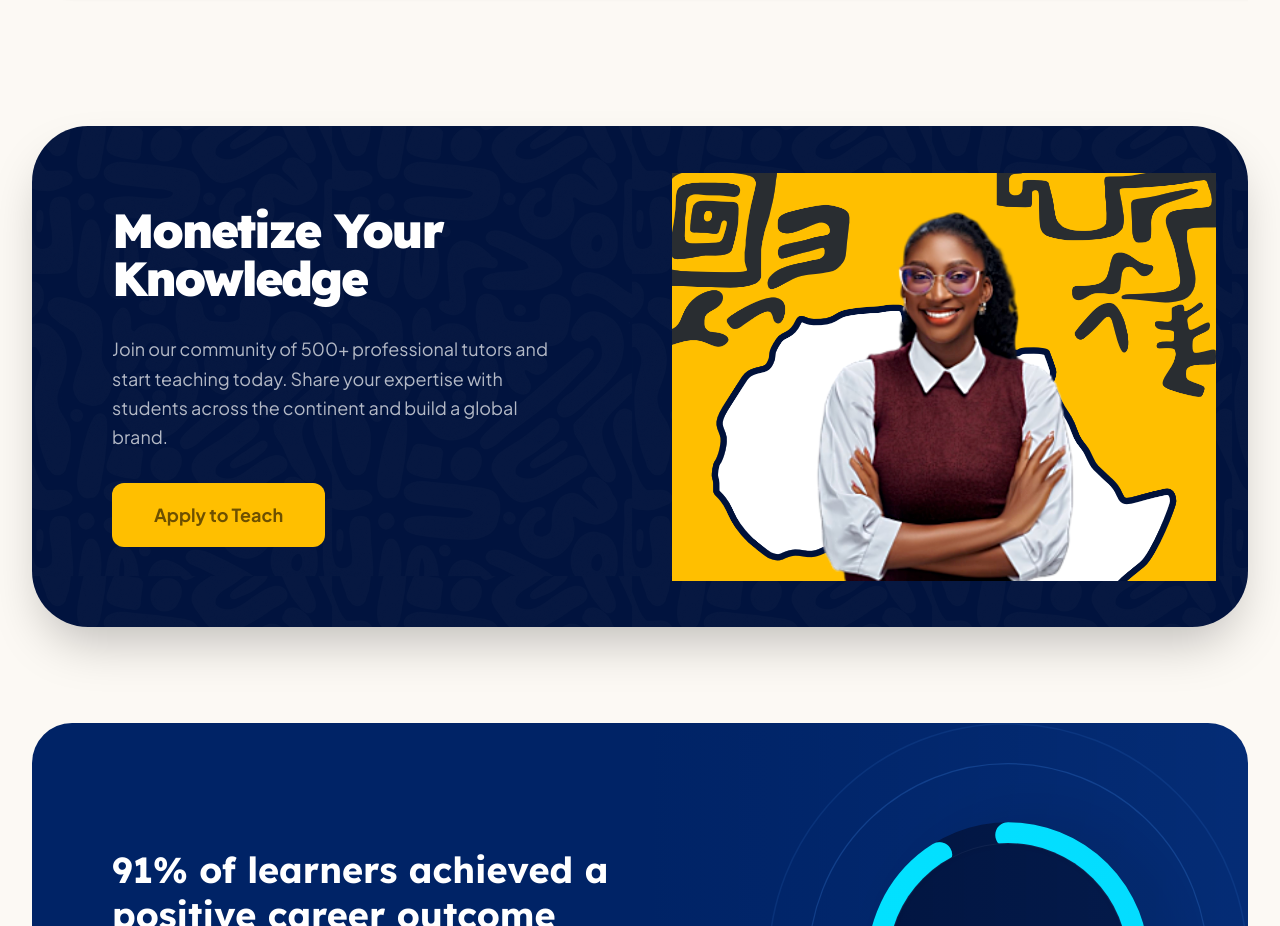
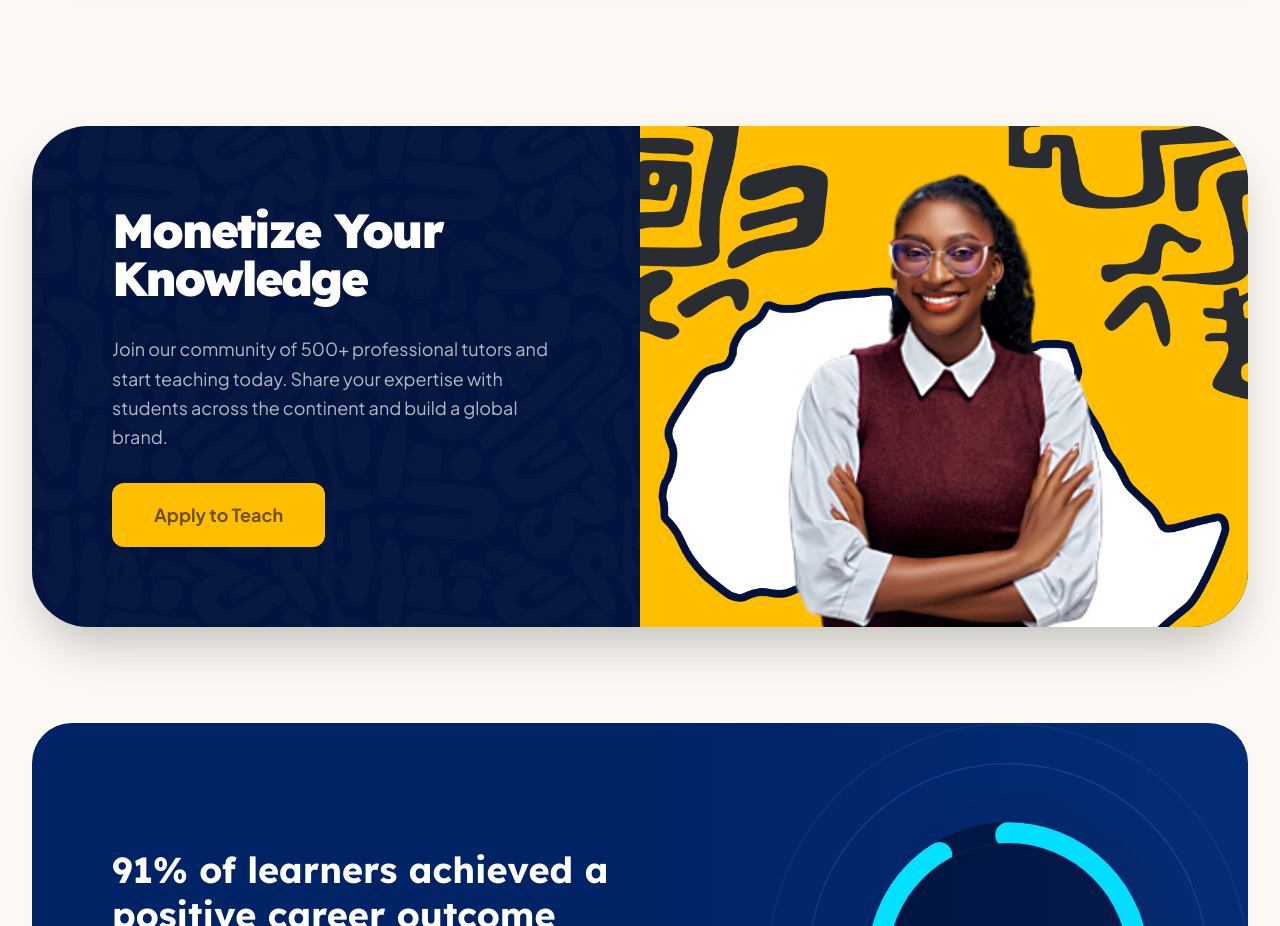
Before and after one commit to madedochristopher97-pixel/Skillzone-Africa-2, a React (Vite) app: page / in a window 1280 px wide. Shown: the part 5789-6715 px from the top of the page. Built offline with nearby package versions, Linux system fonts and the light colour scheme.

Commit message:
style: expand instructor CTA image to fill half the card

```diff
--- a/src/components/InstructorCTA.tsx
+++ b/src/components/InstructorCTA.tsx
@@ -19,7 +19,7 @@ export default function InstructorCTA() {
           <div className="relative h-[400px] lg:h-auto">
             <img
               alt="Instructor"
-              className="absolute inset-0 w-full h-full object-contain p-4 lg:p-8"
+              className="absolute inset-0 w-full h-full object-cover"
               src="/Skills CTA@2x.png"
               loading="lazy"
               decoding="async"
```
